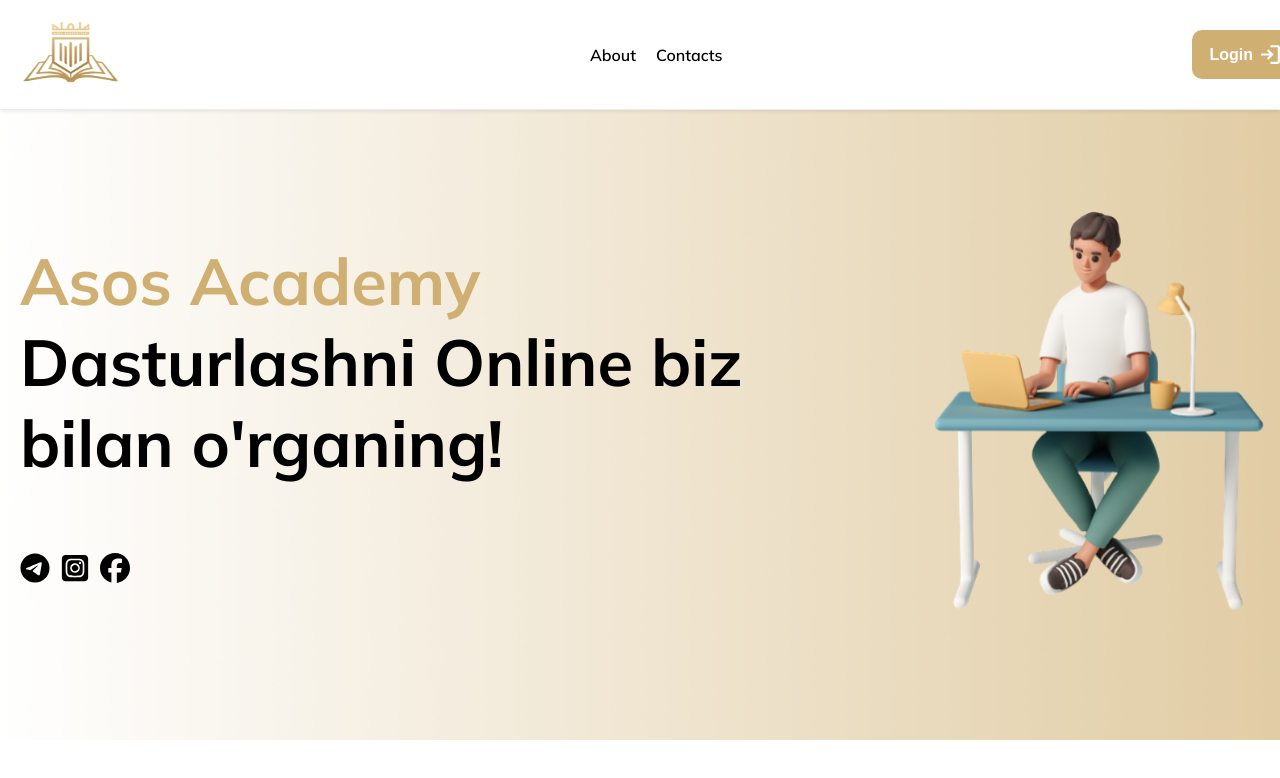
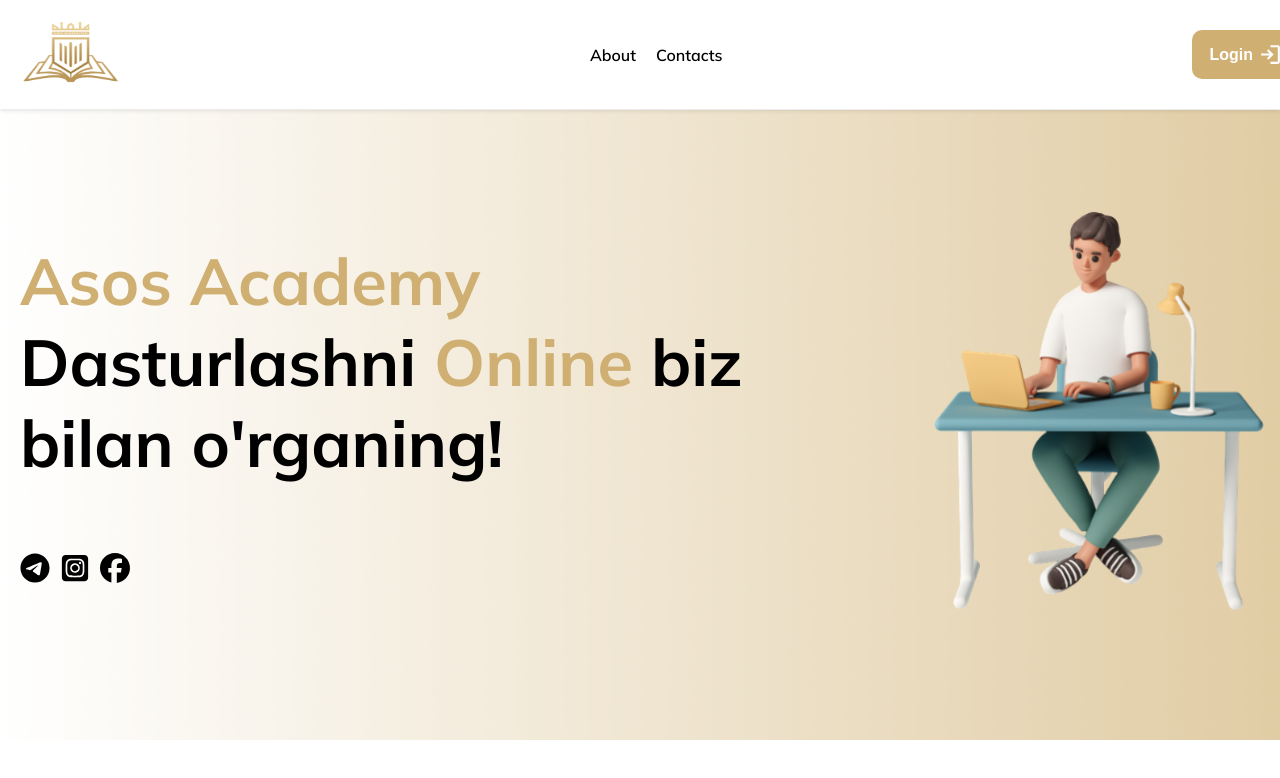
Before and after one commit to Jonibekweb01/Asos-Academy, a React (Create React App) app: page / in a window 1280 px wide. Shown: the top 778 px of the page. Built offline with nearby package versions, Linux system fonts and the light colour scheme; a web font is replaced by a local one.

Commit message:
Asos Academy

```diff
--- a/src/components/Hero/Hero.js
+++ b/src/components/Hero/Hero.js
@@ -16,7 +16,11 @@ export const Hero = () => {
             <HeroTitle className="hero__title">
               <HeroStrong className="hero__strong">Asos Academy</HeroStrong>{" "}
               <br />
-              Dasturlashni Online biz <br />
+              Dasturlashni{" "}
+              <HeroStrong className="hero__strong">
+                {" "}
+                Online{" "}
+              </HeroStrong> biz <br />
               bilan o'rganing!
             </HeroTitle>
           </HeroTitleBox>
```
